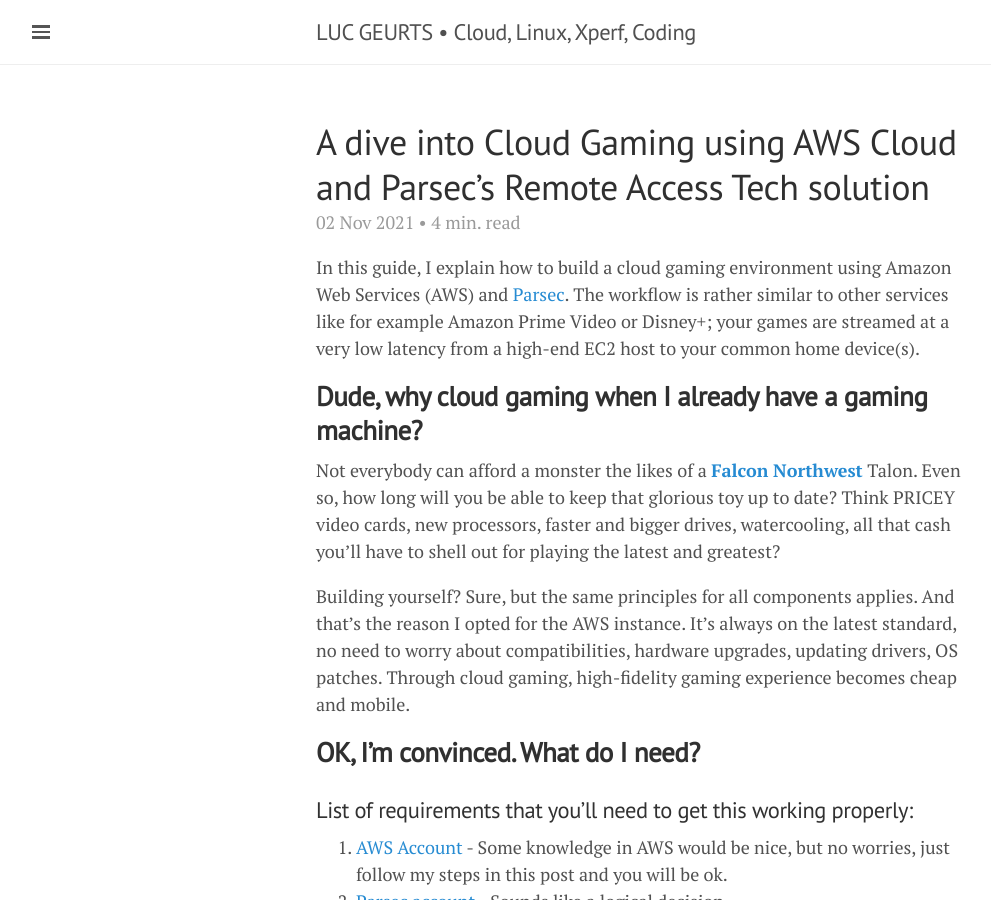
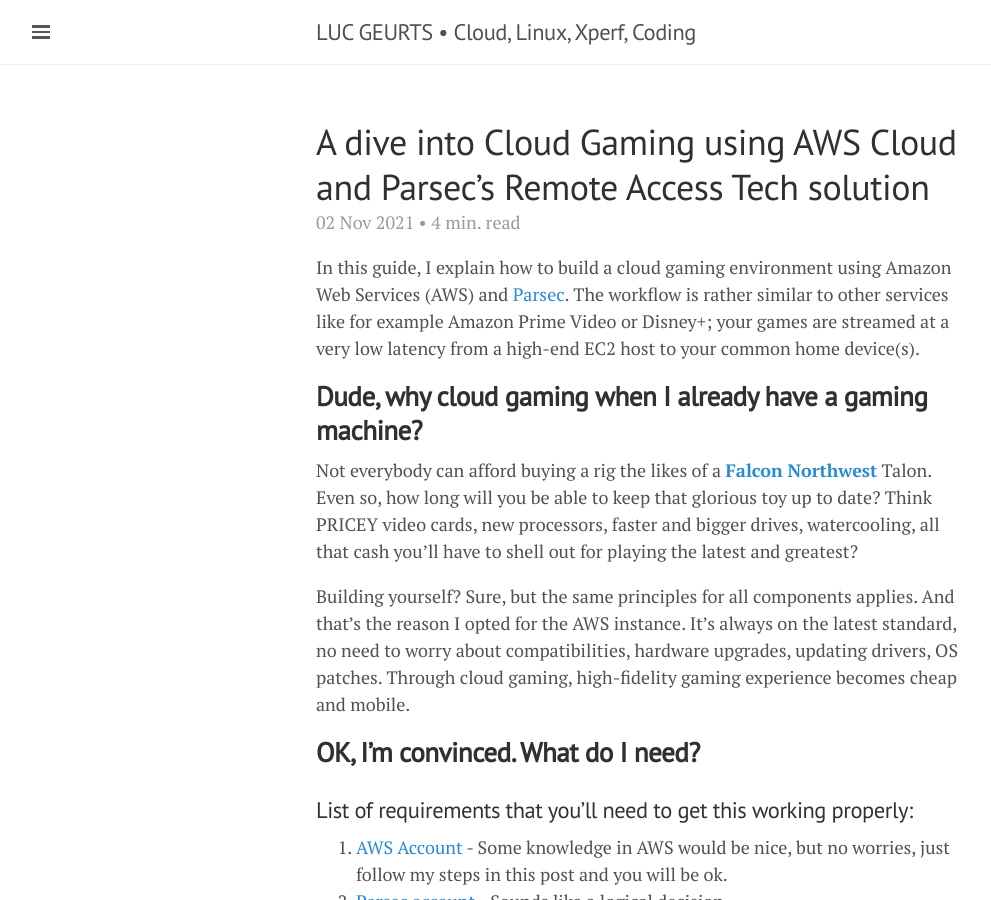
Before and after one commit to lgeurts/lgeurts.github.io, a Jekyll site: the page built from _posts/2021-11-02-aws-high-performance-cloud-gaming.md, in a window 1280 px wide and 900 px high. Shown: the whole window, without its empty margins (0-991 px from the left). Built offline with Jekyll 4.4.1, drawn with Linux system fonts in a browser that asks for light colours; nearby versions of some CDN libraries; comment, search, counter and statistics services are not loaded.

Commit message:
Update 2021-11-02-aws-high-performance-cloud-gaming.md

```diff
--- a/_posts/2021-11-02-aws-high-performance-cloud-gaming.md
+++ b/_posts/2021-11-02-aws-high-performance-cloud-gaming.md
@@ -13,7 +13,7 @@
 
 ## **Dude, why cloud gaming when I already have a gaming machine?**
 
-Not everybody can afford a monster the likes of a **[Falcon Northwest](https://www.falcon-nw.com/desktops)** Talon. Even so, how long will you be able to keep that glorious toy up to date? Think PRICEY video cards, new processors, faster and bigger drives, watercooling, all that cash you'll have to shell out for playing the latest and greatest?
+Not everybody can afford buying a rig the likes of a **[Falcon Northwest](https://www.falcon-nw.com/desktops)** Talon. Even so, how long will you be able to keep that glorious toy up to date? Think PRICEY video cards, new processors, faster and bigger drives, watercooling, all that cash you'll have to shell out for playing the latest and greatest?
 
 Building yourself? Sure, but the same principles for all components applies. And that's the reason I opted for the AWS instance. It's always on the latest standard, no need to worry about compatibilities, hardware upgrades, updating drivers, OS patches. Through cloud gaming, high-fidelity gaming experience becomes cheap and mobile.
 
```
